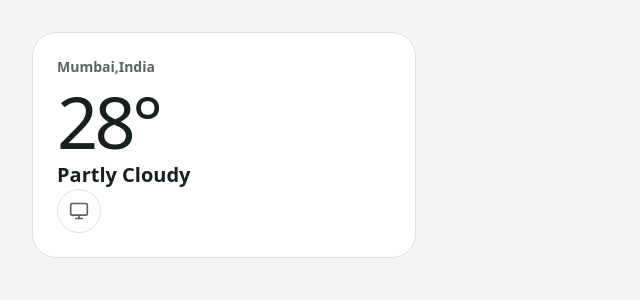
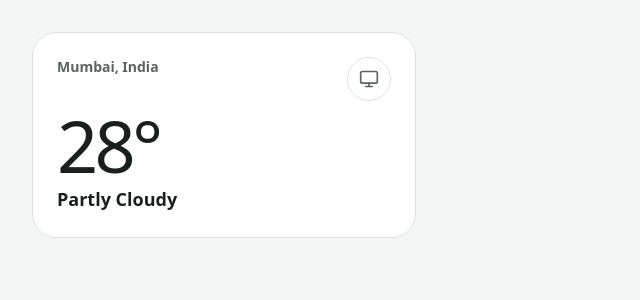
Before and after one commit to karanpr01/ATMOS-weather, a React (Vite) app: page / in a window 1280 px wide. Shown: the top 300 px of the page, without its empty margins (0-640 px from the left). Built offline with nearby package versions, Linux system fonts and the light colour scheme.

Commit message:
feat: add React Router with placeholder pages and title and SEO tag in index.html file

```diff
--- a/index.html
+++ b/index.html
@@ -4,7 +4,21 @@
     <meta charset="UTF-8" />
     <link rel="icon" type="image/svg+xml" href="/react.svg" />
     <meta name="viewport" content="width=device-width, initial-scale=1.0" />
-    <title>Atmos</title>
+    <title>ATMOS — Live weather, hourly and 7-day forecast</title>
+    <meta
+      name="description"
+      content="ATMOS shows live weather, hourly and 7-day forecasts, air quality and a world weather map for any city."
+    />
+    <meta
+      name="theme-color"
+      content="#0d0d10"
+      media="(prefers-color-scheme: dark)"
+    />
+    <meta
+      name="theme-color"
+      content="#f4f6f5"
+      media="(prefers-color-scheme: light)"
+    />
   </head>
   <body>
     <div id="root"></div>
--- a/package.json
+++ b/package.json
@@ -15,6 +15,7 @@
     "lucide-react": "^1.52.0",
     "react": "^19.2.0",
     "react-dom": "^19.2.0",
+    "react-router": "^8.4.0",
     "tailwindcss": "^4.3.3"
   },
   "devDependencies": {
--- a/src/App.jsx
+++ b/src/App.jsx
@@ -1,14 +1,19 @@
-import ThemeToggle from './components/ThemeToggle'
+import { Routes, Route } from "react-router";
+import Dashboard from "./pages/Dashboard";
+import Placeholder from "./pages/Placeholder"
 
 export default function App() {
   return (
     <main className="min-h-screen p-8">
-      <section className="max-w-sm rounded-3xl border border-border bg-card p-6">
-        <p className="text-sm font-semibold text-muted-foreground">Mumbai,India</p>
-        <p className=" mt-2 text-7xl font-light tracking-tighter">28°</p>
-        <p className="mt-1 text-xl font-semibold">Partly Cloudy</p>
-       <ThemeToggle/>
-      </section>
+      <Routes>
+        <Route path="/" element={<Dashboard />}/>
+        <Route path="/forecast" element={<Placeholder title="Forecast" />}/>
+        <Route path="/locations" element={<Placeholder title="Locations"/>}/>
+        <Route path="/map" element={<Placeholder title="Map" />}/>
+        <Route path="/air-quality" element={<Placeholder title="Air Quality" />}/>
+        <Route path="/settings" element={<Placeholder title="Settings" />}/>
+        <Route path="*" element={<Placeholder title="Page Not Found" />}/>
+      </Routes>
     </main>
   )
 }
--- a/src/main.jsx
+++ b/src/main.jsx
@@ -1,11 +1,14 @@
 import { StrictMode } from 'react'
 import { createRoot } from 'react-dom/client'
+import { BrowserRouter } from 'react-router';
 import "@fontsource-variable/manrope";
 import './index.css'
 import App from './App.jsx'
 
 createRoot(document.getElementById('root')).render(
   <StrictMode>
-    <App />
+   <BrowserRouter>
+   <App/>
+   </BrowserRouter>
   </StrictMode>,
 )
--- /dev/null
+++ b/src/pages/Dashboard.jsx
@@ -0,0 +1,16 @@
+import ThemeToggle from "../components/ThemeToggle";
+
+export default function Dashboard() {
+  return (
+    <section className="max-w-sm rounded-3xl border border-border bg-card p-6">
+      <div className="flex items-start justify-between">
+        <h1 className="text-sm font-semibold text-muted-foreground">
+          Mumbai, India
+        </h1>
+        <ThemeToggle />
+      </div>
+      <p className="mt-2 text-7xl font-light tracking-tighter">28°</p>
+      <p className="mt-1 text-lg font-semibold">Partly Cloudy</p>
+    </section>
+  );
+}
--- /dev/null
+++ b/src/pages/Placeholder.jsx
@@ -0,0 +1,8 @@
+export default function Placeholder({ title }) {
+  return (
+    <section>
+      <h1 className="text-3xl font-bold">{title}</h1>
+      <p className="mt-2 text-muted-foreground">Coming Soon</p>
+    </section>
+  );
+}
```
Also changed, not shown: 1 other file (tests, documents, lock files or other folders).
